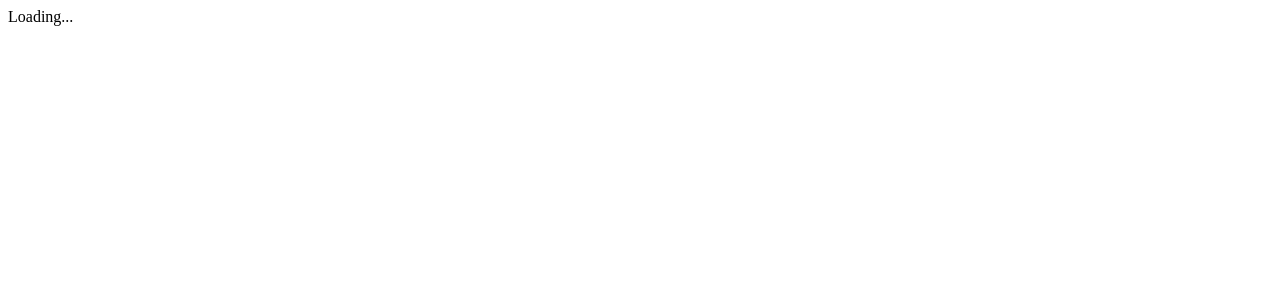
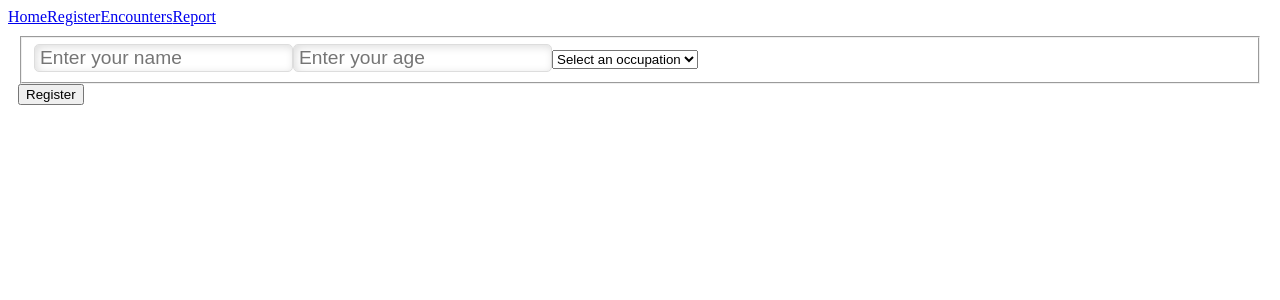
Before and after one commit to AmirHosseinifar/Mars-Colony-App, an Angular app: page /register in a window 1280 px wide. Shown: the top 300 px of the page. Built offline with nearby package versions, Linux system fonts and the light colour scheme; no server answers.

Commit message:
changed FormsModule to ReactiveFormModule

```diff
--- a/src/app/app.module.ts
+++ b/src/app/app.module.ts
@@ -1,6 +1,6 @@
 import { BrowserModule } from '@angular/platform-browser';
 import { NgModule } from '@angular/core';
-import { FormsModule } from '@angular/forms';
+import { ReactiveFormsModule } from '@angular/forms';
 import { HttpModule } from '@angular/http';
 import { RouterModule, Routes} from '@angular/router';
 
@@ -26,7 +26,7 @@ const appRoutes: Routes =[
   ],
   imports: [
     BrowserModule,
-    FormsModule,
+    ReactiveFormsModule,
     HttpModule,
     RouterModule.forRoot(appRoutes)
   ],
--- a/src/app/pages/register/register.component.html
+++ b/src/app/pages/register/register.component.html
@@ -1,22 +1,10 @@
-<div class="page">
-<form>
-  <fieldset>
-    <div class="form-row required">
-        <label for="name">name</label>
-        <input id="name" required="required" type="text"/>
-    </div>
-    <div class="form-row required">
-        <label for="age">Age</label>
-        <input id="age" required="required" type="number"/>
-    </div>
-    <div class="form-row required">
+  <form class="register-form">
+    <fieldset>
+      <input type="text" placeholder="Enter your name" />
+      <input type="number" placeholder="Enter your age" />
       <select>
-        <option *ngFor="let job of jobs" value="{{jobs.name}}">
-          {{job.name}}
-        </option>
+        <option value="1">Select an occupation</option>
       </select>
-      </fieldset>
-    </div>
-
-</form>
-</div>
+    </fieldset>
+    <button type="submit">Register</button>
+  </form>
--- a/src/app/pages/register/register.component.ts
+++ b/src/app/pages/register/register.component.ts
@@ -4,6 +4,7 @@ import { Job } from '../../models/job';
 import { JobsService } from '../../services/jobs.service';
 import { Colonist } from '../../models/colonist';
 import { ColonistService } from '../../services/colonist.service';
+
 
 @Component({
   selector: 'app-register',
```
